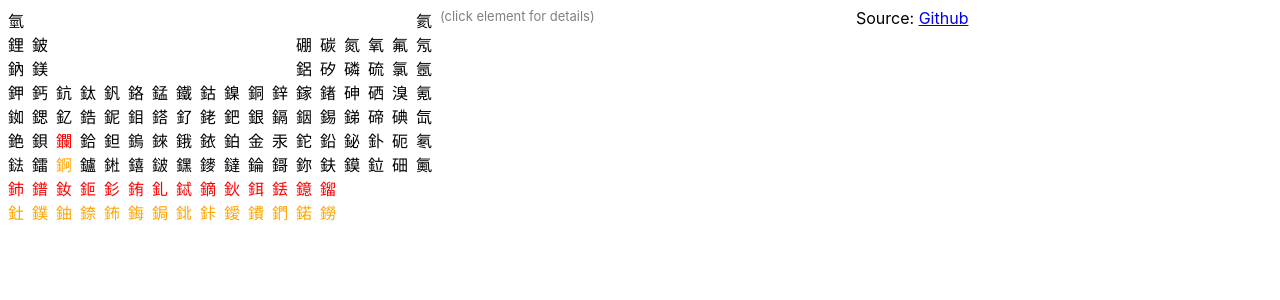
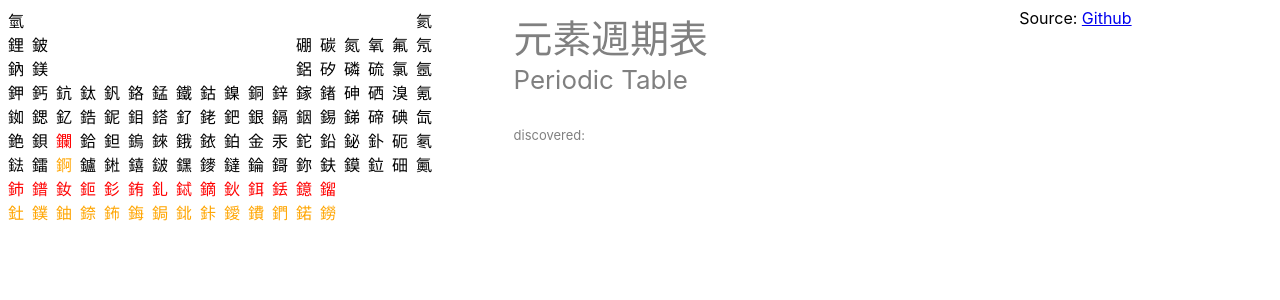
Before and after one commit to kaicarver/yuansu-react, a React (Create React App) app: page / in a window 1280 px wide. Shown: the top 300 px of the page. Built offline with nearby package versions, Linux system fonts and the light colour scheme.

Commit message:
better presentation; simplified only if diff

```diff
--- a/src/index.css
+++ b/src/index.css
@@ -9,7 +9,7 @@ body {
 #page {
   display: grid;
   align-items: left;
-  grid-template-columns: 1fr 1fr 1fr;
+  grid-template-columns: 1fr 1fr 0.5fr;
 }
 /* repeat can be set for 18 or 32-column presentation */
 #table {
@@ -54,12 +54,18 @@ body {
   color:orange;
 }
 
+#detail {
+  color: blue;
+  font-size: 90%;
+}
+.chinese {
+  font-size: 300%;
+}
+.english {
+  font-size: 200%;
+}
+
 #help {
   color: gray;
   font-size: 90%;
 }
-
-#detail {
-  color: blue;
-  font-size: 90%;
-}
--- a/src/index.js
+++ b/src/index.js
@@ -21,7 +21,7 @@ function YuansuApp(props) {
       <Table data={periodicData.elements} />
     </div>
     <div id="detail">
-      <div id="help">(click element for details)</div>
+      <div id="help"><Detail/></div>
     </div>
     <div>
       Source: <a
@@ -53,11 +53,18 @@ function Element(props) {
 }
 
 function Detail(props) {
+  const zhspace = "　";
+  let el = props.el ? props.el : {trad:"元素週期表", simp:"", symbol:"Periodic Table"};
   return <div>
-    {props.el.trad} {props.el.simp} {props.el.symbol} {props.el.period} {props.el.number} {props.el.atomic_mass}<br/>
-    <a href={props.el.source} target="_blank" rel="noopener noreferrer">{props.el.name}</a><br/>
-    discovered: {props.el.discovered_by}<br/>
-    {props.el.summary}
+    <div class="chinese">
+      <span>{el.trad} </span>
+      <span>{el.simp !== el.trad ? el.simp : zhspace} </span>
+    </div>
+    <div class="english">{el.symbol}</div>
+    <a href={el.source} target="_blank" rel="noopener noreferrer">{el.name}</a><br/>
+    {el.period} {el.number} {el.atomic_mass}<br/>
+    discovered: {el.discovered_by}<br/>
+    {el.summary}
   </div>
 }
 
```
